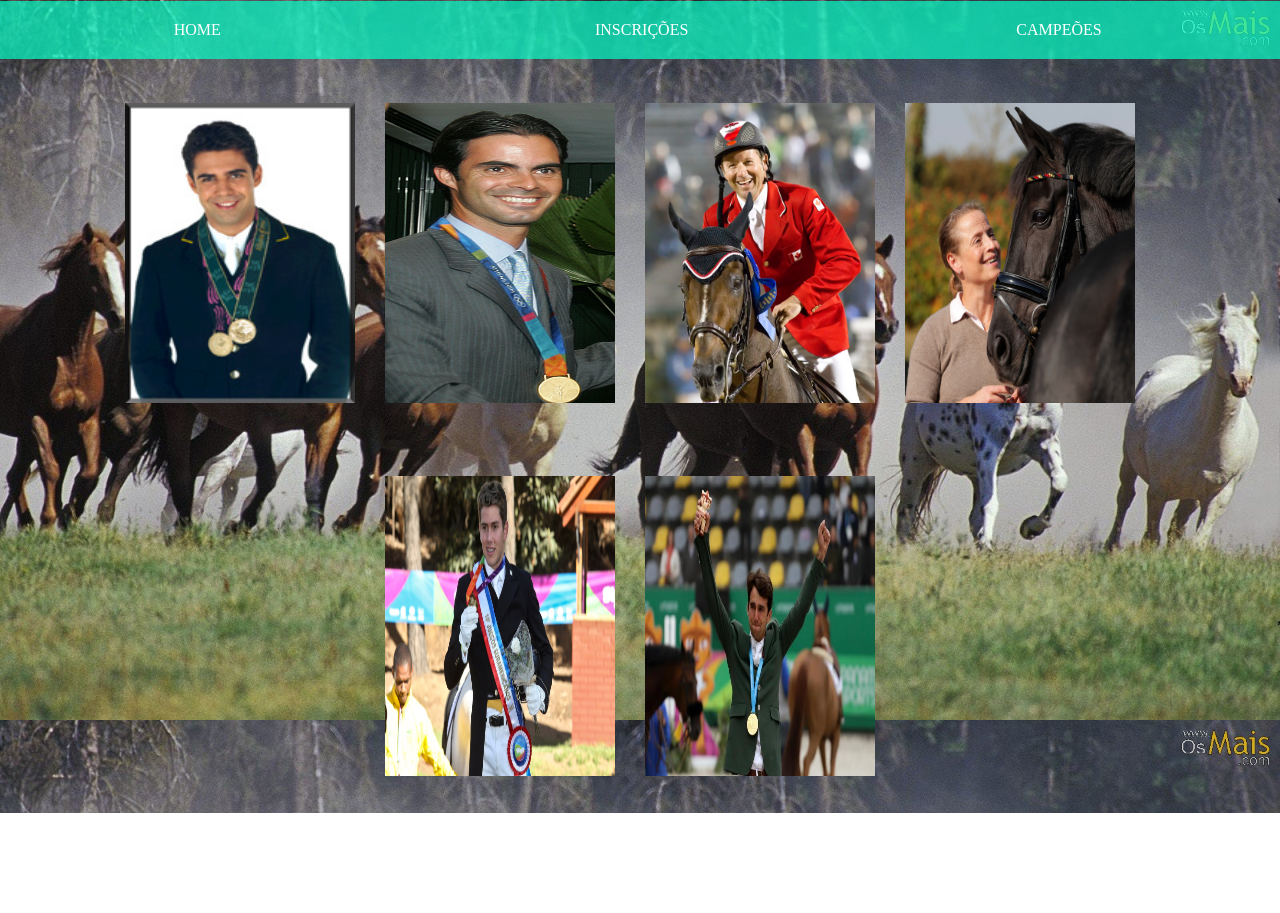
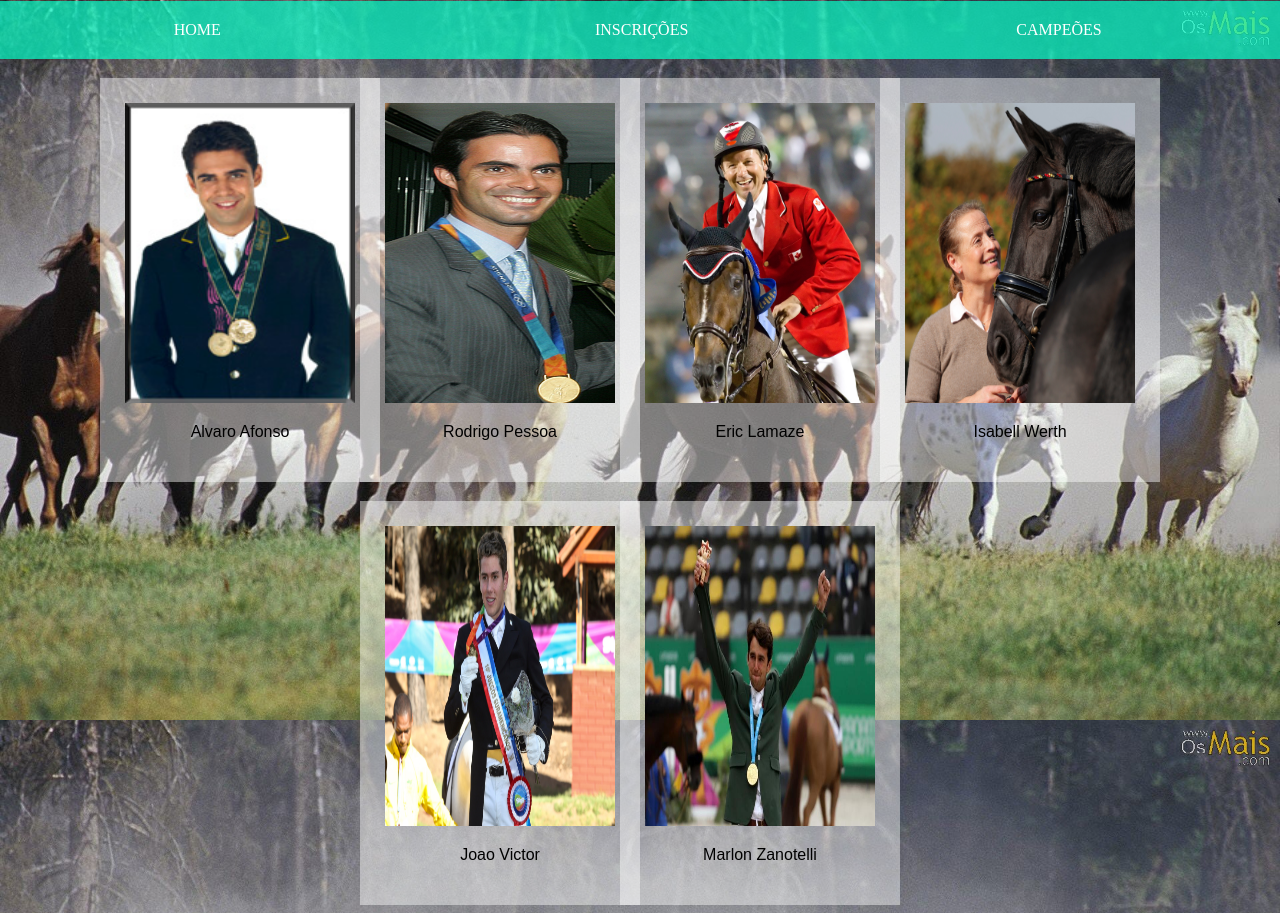
Before and after one commit to LuizIwasaki/Hipismo, a plain HTML site: page campeao.html in a window 1280 px wide. Before the commit the page ends 813 px from the top, so only its background shows below. Drawn offline with Linux system fonts and the light colour scheme.

Commit message:
Add files via upload

```diff
--- a/campeao.html
+++ b/campeao.html
@@ -20,34 +20,52 @@
     <div class="atletas" style="align=center">
 
             <img src="alvaro_affonso.jpg" width="230px" height="300">
+            <p>
+                Alvaro Afonso
+            </p>
 
         </div>
         <div class="atletas" style="align=center">
 
             <img src="rodrigopessoa.jpg" width="230px" height="300">
+            <p>
+                Rodrigo Pessoa
+            </p>
 
         </div>
         <div class="atletas" style="align=center">
 
             <img src="Eric_Lamaze.jpg" width="230px" height="300">
+            <p>
+                Eric Lamaze
+            </p>
 
         </div>
 
         <div class="atletas" style="align=center">
 
             <img src="Isabell_Werth.jpg" width="230px" height="300">
+            <p>
+                Isabell Werth
+            </p>
 
         </div>
 
         <div class="atletas" style="align=center">
 
             <img src="Joao_victor.jpg" width="230px" height="300">
+            <p>
+                Joao Victor
+            </p>
 
         </div>
 
         <div class="atletas" style="align=center">
 
             <img src="Marlon_Zanotelli.jpg" width="230px" height="300">
+            <p>
+                Marlon Zanotelli
+            </p>
 
         </div>
 
--- a/index.css
+++ b/index.css
@@ -117,7 +117,10 @@ input[type="button"]
     display: inline-block;
     padding: 25px;
     margin-left: -20px;
-
+    color: rgb(0, 0, 0);
+    font-family: sans-serif;
+    text-align: center;
+    background-color: rgba(255, 255, 255, 0.438);
 }
 .color
 {
```
